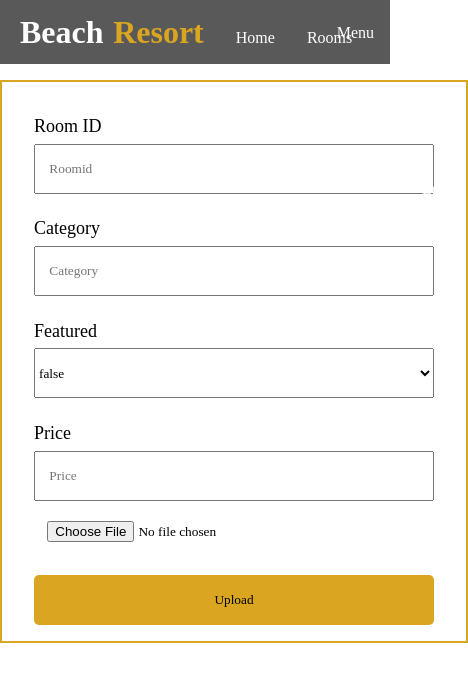
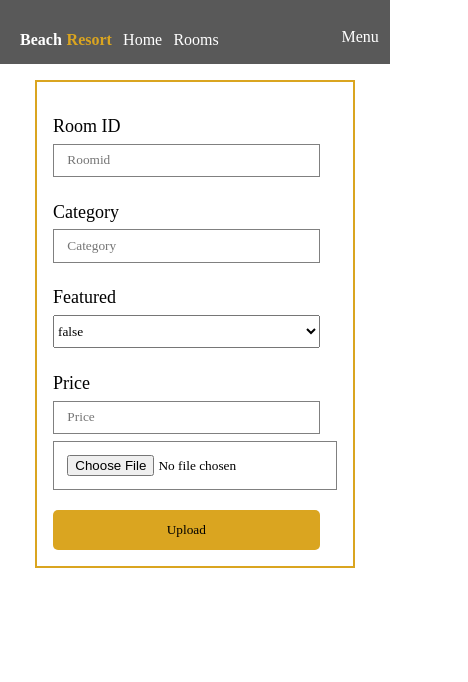
Before and after one commit to ShamailAbbas/thallavi, a React (Create React App) app: page /Upload in a window 390 px wide. Shown: the top 682 px of the page, 468 px wide, since content can reach past the window. Built offline with nearby package versions, Linux system fonts and the light colour scheme.

Commit message:
sixth commit

```diff
--- a/src/App.js
+++ b/src/App.js
@@ -15,6 +15,7 @@ import Admindashboard from './components/Admindashboard.js'
 function App() {
   return (
     <>
+      <div className='app'>
         <Navbar />
         <Switch>
           <Route exact path='/' component={Landingpage} />
@@ -39,6 +40,7 @@ function App() {
 
           <Redirect to='/' />
         </Switch>
+      </div>
     </>
   )
 }
--- a/src/components/Bookingpage.js
+++ b/src/components/Bookingpage.js
@@ -85,7 +85,7 @@ const Bookingpage = ({ image, price, category }) => {
             onChange={(e) => setcontact(e.target.value)}
           />
 
-          <input type='submit' value='BOOKNOw' className='booknow' />
+          <input type='submit' value='BOOKNOW' className='booknow' />
         </form>
       </div>
     )
--- a/src/components/Navbar.js
+++ b/src/components/Navbar.js
@@ -29,8 +29,11 @@ const Navbar = ({ user, userrole }) => {
       <div className='right hidemenu' ref={menuref}>
         <div className='hello'>
           <p>Hello</p>
-          <p>{localStorage.user ? localStorage.user : 'Guest'}</p>
         </div>
+        <div className='secondrow'>
+          <p className='username'>
+            {localStorage.user ? localStorage.user : 'Guest'}
+          </p>
 
           <Link to={'/Upload'} className='navlink'>
             <p>{userrole === 'Admin' ? 'Upload' : ''}</p>
@@ -60,6 +63,7 @@ const Navbar = ({ user, userrole }) => {
           </Link>
         </div>
       </div>
+    </div>
   )
 }
 const mapStatetoProps = (state) => {
--- a/src/components/Upload.js
+++ b/src/components/Upload.js
@@ -91,6 +91,7 @@ const Upload = ({ Busy, checkbusy }) => {
             type='file'
             multiple={false}
             onDone={({ base64 }) => setFile(base64)}
+            className='choosefile'
           />
 
           <button
--- a/src/css/App.css
+++ b/src/css/App.css
@@ -1,3 +1,10 @@
 * {
   font-family: Poppins;
+  margin: 0;
+  padding: 0;
 }
+.app {
+  max-width: 100vw;
+  box-sizing: border-box;
+  overflow: hidden;
+}
--- a/src/css/Upload.css
+++ b/src/css/Upload.css
@@ -13,8 +13,8 @@
 }
 
 .forminput {
-  width: 400px;
-  height: 50px;
+  width: 25em;
+  height: 3em;
   margin-bottom: 0.5em;
   margin-top: 0.5em;
 }
@@ -22,10 +22,36 @@ label {
   font-size: large;
 }
 .submitbtn {
-  width: 400px;
-  height: 50px;
+  width: 25em;
+  height: 3em;
   border: transparent;
   background-color: goldenrod;
   border-radius: 5px;
   margin-top: 20px;
 }
+
+/* mediaquery */
+@media only screen and (max-width: 550px) {
+  .form {
+    width: 75%;
+    width: 20em;
+    padding: 1em;
+  }
+  .forminput {
+    width: 20em;
+    height: 2.5em;
+    margin-bottom: 0.5em;
+    margin-top: 0.5em;
+  }
+  .submitbtn {
+    width: 20em;
+    height: 3em;
+    border: transparent;
+    background-color: goldenrod;
+    border-radius: 5px;
+    margin-top: 20px;
+  }
+  .choosefile {
+    border: none;
+  }
+}
--- a/src/css/bookingpage.css
+++ b/src/css/bookingpage.css
@@ -13,7 +13,16 @@
 }
 input {
   padding: 1em;
+  border: 1px solid gray;
 }
 label {
   margin-top: 1em;
 }
+/* mediaquery */
+@media only screen and (max-width: 550px) {
+  .formbox {
+    width: 85%;
+    width: 20em;
+    padding: 1em;
+  }
+}
--- a/src/css/detailedpage.css
+++ b/src/css/detailedpage.css
@@ -1,8 +1,10 @@
 .wrapper {
   display: grid;
   padding: 1em;
+  box-sizing: border-box;
 }
 .hero {
+  box-sizing: border-box;
   display: grid;
   align-items: center;
   grid-template-columns: repeat(auto-fit, minmax(400px, 1fr));
@@ -45,3 +47,24 @@
   font-size: 1.2em;
   margin-top: 1em;
 }
+/* mediaquery */
+@media only screen and (max-width: 550px) {
+  .wrapper {
+    padding: 0;
+  }
+  .hero {
+    grid-template-columns: repeat(auto-fit, minmax(1fr, 1fr));
+    margin: 0em;
+    gap: 1em;
+    padding: 0.5em;
+    box-sizing: border-box;
+  }
+  .leftsection {
+    width: 85%;
+    box-sizing: border-box;
+  }
+  .rightsection {
+    width: 85%;
+    box-sizing: border-box;
+  }
+}
--- a/src/css/featured.css
+++ b/src/css/featured.css
@@ -26,3 +26,9 @@
 .link {
   text-decoration: none;
 }
+/* mediaquery */
+@media only screen and (max-width: 550px) {
+  .image {
+    width: 80vw;
+  }
+}
--- a/src/css/landingpage.css
+++ b/src/css/landingpage.css
@@ -19,10 +19,11 @@
   width: 100%;
   height: 100%;
   background-image: url(../images/coverimage.jpg);
+  background-repeat: repeat;
   position: absolute;
   top: 0;
   z-index: -1;
-  background-size: contain;
+  background-size: cover;
 }
 .circularprogress {
   display: grid;
@@ -94,4 +95,15 @@
   .rooms {
     padding: 0.5rem 0.7rem;
   }
+  .home::before {
+    content: '';
+    width: 100vw;
+    height: 100vh;
+    background-image: url(../images/coverimage.jpg);
+    background-repeat: repeat;
+    position: absolute;
+    top: 0;
+    z-index: -1;
+    background-size: cover;
+  }
 }
--- a/src/css/navbar.css
+++ b/src/css/navbar.css
@@ -11,6 +11,8 @@
   position: sticky;
   top: 0;
   z-index: 2000;
+  left: 0;
+  right: 0;
 }
 .left {
   left: 20px;
@@ -25,20 +27,22 @@
   justify-self: flex-end;
   right: 20px;
   display: flex;
-  align-items: center;
+  flex-direction: column;
   position: absolute;
   color: white;
   font-family: Poppins;
 }
+.secondrow {
+  display: flex;
+  flex-direction: row;
+}
 .hello {
-  display: flex;
-  flex-direction: column;
-  align-items: center;
+  margin-bottom: -3px;
+  margin-left: 1em;
 }
 .resort {
   color: goldenrod;
   margin-left: 0.3em;
-  /* margin-right: 2em; */
 }
 .left > h4 {
   margin-left: 1em;
@@ -55,12 +59,18 @@
   margin-left: 1em;
   cursor: pointer;
 }
+.username {
+  margin-left: 1em;
+}
 .navlink:hover {
   color: goldenrod;
 }
 .menubtn {
   display: none;
   cursor: pointer;
+}
+.hello > p {
+  align-self: flex-start;
 }
 /* mediaquery */
 @media only screen and (max-width: 930px) {
@@ -74,7 +84,7 @@
   .menubtn {
     display: unset;
     position: fixed;
-    top: 1.5em;
+    top: 1.7em;
     right: 1em;
     background-color: transparent;
     border: transparent;
@@ -104,6 +114,16 @@
     position: fixed;
     z-index: 500;
   }
+  .navlink:hover {
+    color: goldenrod;
+  }
+  .secondrow {
+    display: flex;
+    flex-direction: column;
+  }
+  .username {
+    margin-left: 2em;
+  }
   .hello {
     margin-left: 2em;
     margin-top: 5em;
@@ -113,3 +133,52 @@
     margin-top: 1em;
   }
 }
+/* mediaquery */
+@media only screen and (max-width: 550px) {
+  .navbar {
+    width: 100vw;
+
+    box-sizing: border-box;
+  }
+  .left > h1 {
+    font-size: 1.2em;
+  }
+  .hello {
+    margin-left: 1em;
+  }
+  .username {
+    margin-left: 1em;
+  }
+  .navlink {
+    margin-left: 1em;
+    margin-right: 0em;
+    padding-left: 0;
+    padding-right: 0;
+  }
+  .navlink:hover {
+    color: goldenrod;
+  }
+  .navlink > p {
+    font-size: 1em;
+  }
+  .menubtn {
+    right: 1em;
+    top: 1.75em;
+  }
+}
+/* mediaquery */
+@media only screen and (max-width: 550px) {
+  .left > h1 {
+    font-size: 1em;
+  }
+  .navlink {
+    margin-left: 0.7em;
+    margin-right: 0em;
+    padding-left: 0;
+    padding-right: 0;
+  }
+  .menubtn {
+    right: 0.7em;
+    top: 1.75em;
+  }
+}
--- a/src/css/room.css
+++ b/src/css/room.css
@@ -12,3 +12,23 @@
   border-radius: 0.3em;
   transition-duration: 0.2s;
 }
+/* mediaquery */
+@media only screen and (max-width: 550px) {
+  .menu > h6 {
+    font-size: 0.7em;
+    padding: 0.2em 0em;
+  }
+  .title {
+    font-size: 1em;
+  }
+}
+/* mediaquery */
+@media only screen and (max-width: 400px) {
+  .menu > h6 {
+    font-size: 0.5em;
+    padding: 0.2em 0em;
+  }
+  .title {
+    font-size: 1em;
+  }
+}
```
Also changed, not shown: 1 other file (tests, documents, lock files or other folders). Lines whose indentation alone changed are shown as unchanged.
